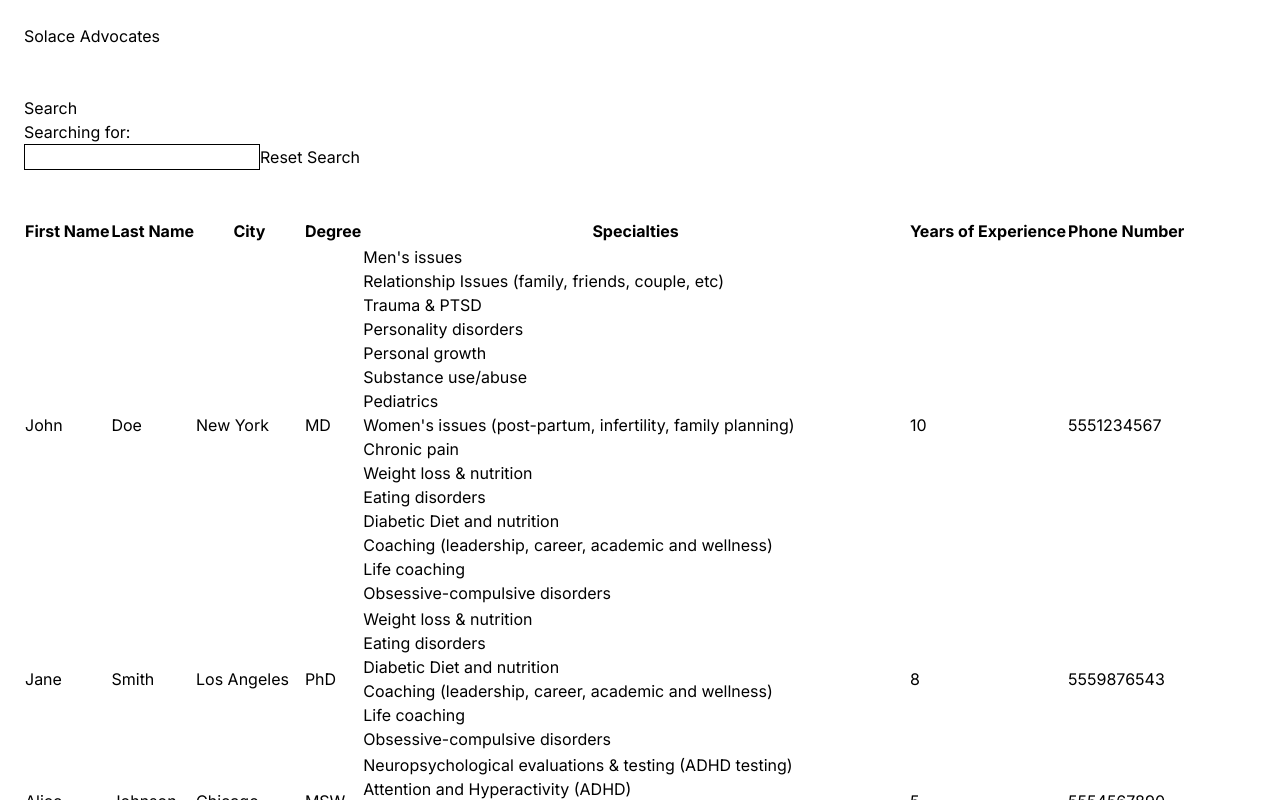
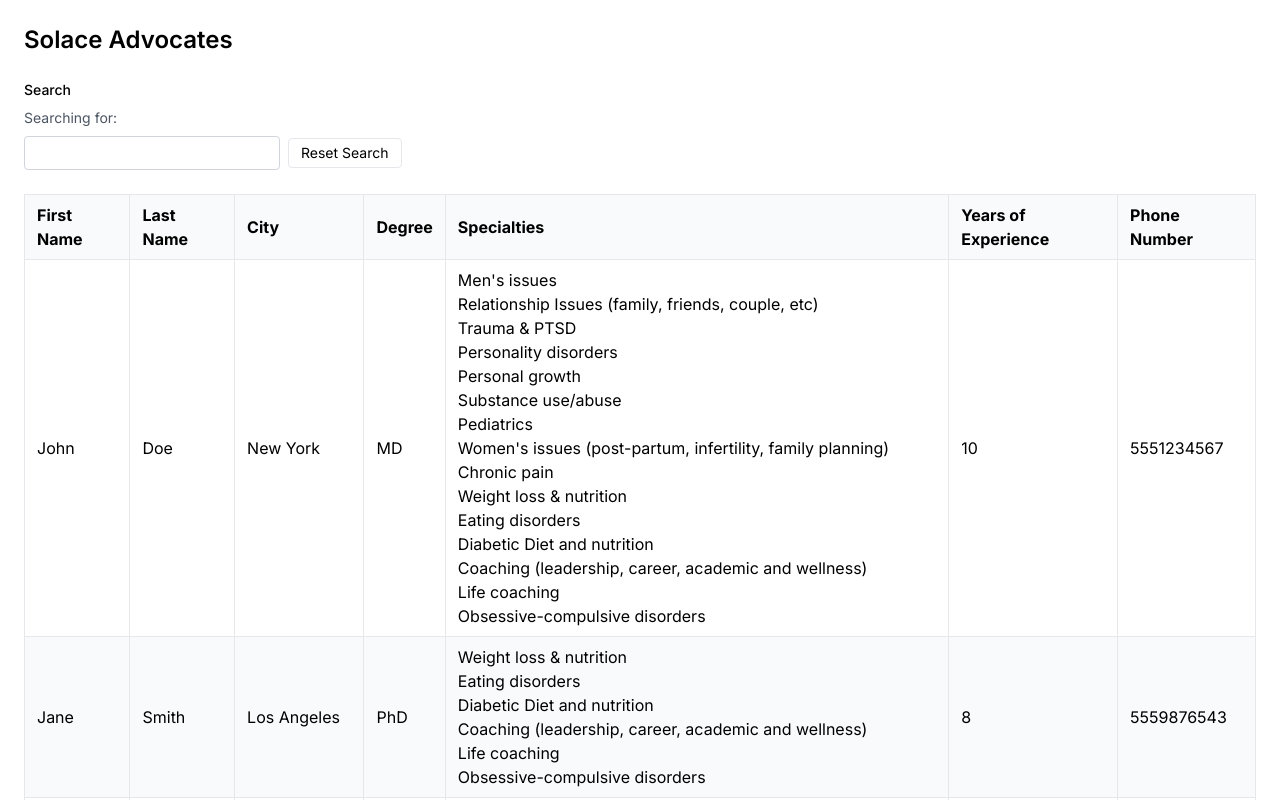
Before and after one commit to sean35mm/solace-test, a Next.js app: page / in a window 1280 px wide. Shown: the top 800 px of the page. Built offline with nearby package versions, Linux system fonts and the light colour scheme.

Commit message:
feat: sensible eslint, gross inline style and DOM fix

```diff
--- a/src/app/page.tsx
+++ b/src/app/page.tsx
@@ -1,91 +1,149 @@
-"use client";
+'use client';
 
-import { useEffect, useState } from "react";
+import { useEffect, useState } from 'react';
+import type { Advocate } from '@/lib/types';
 
 export default function Home() {
-  const [advocates, setAdvocates] = useState([]);
-  const [filteredAdvocates, setFilteredAdvocates] = useState([]);
+  const [advocates, setAdvocates] = useState<Advocate[]>([]);
+  const [filteredAdvocates, setFilteredAdvocates] = useState<Advocate[]>([]);
+  const [query, setQuery] = useState('');
+  const [isLoading, setIsLoading] = useState(true);
+  const [error, setError] = useState<string | null>(null);
 
   useEffect(() => {
-    console.log("fetching advocates...");
-    fetch("/api/advocates").then((response) => {
-      response.json().then((jsonResponse) => {
-        setAdvocates(jsonResponse.data);
-        setFilteredAdvocates(jsonResponse.data);
-      });
-    });
+    let isMounted = true;
+    const load = async () => {
+      try {
+        const response = await fetch('/api/advocates');
+        if (!response.ok) {
+          throw new Error(`Failed to load: ${response.status}`);
+        }
+        const jsonResponse = await response.json();
+        if (!isMounted) return;
+        setAdvocates(jsonResponse.data as Advocate[]);
+        setFilteredAdvocates(jsonResponse.data as Advocate[]);
+        setError(null);
+      } catch (e) {
+        if (!isMounted) return;
+        setError(e instanceof Error ? e.message : 'Unknown error');
+      } finally {
+        if (isMounted) setIsLoading(false);
+      }
+    };
+    load();
+    return () => {
+      isMounted = false;
+    };
   }, []);
 
-  const onChange = (e) => {
+  const onChange = (e: React.ChangeEvent<HTMLInputElement>) => {
     const searchTerm = e.target.value;
-
-    document.getElementById("search-term").innerHTML = searchTerm;
-
-    console.log("filtering advocates...");
-    const filteredAdvocates = advocates.filter((advocate) => {
+    setQuery(searchTerm);
+    const normalized = searchTerm.trim().toLowerCase();
+    if (!normalized) {
+      setFilteredAdvocates(advocates);
+      return;
+    }
+    const next = advocates.filter((advocate) => {
+      const first = advocate.firstName.toLowerCase();
+      const last = advocate.lastName.toLowerCase();
+      const city = advocate.city.toLowerCase();
+      const degree = advocate.degree.toLowerCase();
+      const specialtiesJoined = advocate.specialties.join(' ').toLowerCase();
+      const years = String(advocate.yearsOfExperience);
+      const phone = String(advocate.phoneNumber);
       return (
-        advocate.firstName.includes(searchTerm) ||
-        advocate.lastName.includes(searchTerm) ||
-        advocate.city.includes(searchTerm) ||
-        advocate.degree.includes(searchTerm) ||
-        advocate.specialties.includes(searchTerm) ||
-        advocate.yearsOfExperience.includes(searchTerm)
+        first.includes(normalized) ||
+        last.includes(normalized) ||
+        city.includes(normalized) ||
+        degree.includes(normalized) ||
+        specialtiesJoined.includes(normalized) ||
+        years.includes(normalized) ||
+        phone.includes(normalized)
       );
     });
-
-    setFilteredAdvocates(filteredAdvocates);
+    setFilteredAdvocates(next);
   };
 
   const onClick = () => {
-    console.log(advocates);
+    setQuery('');
     setFilteredAdvocates(advocates);
   };
 
   return (
-    <main style={{ margin: "24px" }}>
-      <h1>Solace Advocates</h1>
-      <br />
-      <br />
-      <div>
-        <p>Search</p>
-        <p>
-          Searching for: <span id="search-term"></span>
+    <main className='m-6'>
+      <h1 className='text-2xl font-semibold'>Solace Advocates</h1>
+      <div className='mt-6 space-y-2'>
+        <label htmlFor='search' className='block text-sm font-medium'>
+          Search
+        </label>
+        <p aria-live='polite' className='text-sm text-gray-600'>
+          Searching for: <span>{query}</span>
         </p>
-        <input style={{ border: "1px solid black" }} onChange={onChange} />
-        <button onClick={onClick}>Reset Search</button>
+        <div className='flex items-center gap-2'>
+          <input
+            id='search'
+            value={query}
+            onChange={onChange}
+            className='border border-gray-300 rounded px-2 py-1 w-64'
+          />
+          <button
+            type='button'
+            onClick={onClick}
+            className='border rounded px-3 py-1 text-sm'
+          >
+            Reset Search
+          </button>
         </div>
-      <br />
-      <br />
-      <table>
-        <thead>
-          <th>First Name</th>
-          <th>Last Name</th>
-          <th>City</th>
-          <th>Degree</th>
-          <th>Specialties</th>
-          <th>Years of Experience</th>
-          <th>Phone Number</th>
+      </div>
+
+      {isLoading && <p className='mt-6 text-gray-600'>Loading advocates…</p>}
+      {error && !isLoading && <p className='mt-6 text-red-600'>{error}</p>}
+      {!isLoading && !error && filteredAdvocates.length === 0 && (
+        <p className='mt-6 text-gray-600'>No results found.</p>
+      )}
+
+      {!isLoading && !error && filteredAdvocates.length > 0 && (
+        <div className='mt-6 overflow-x-auto'>
+          <table className='min-w-full border-collapse'>
+            <thead className='bg-gray-50'>
+              <tr>
+                <th className='text-left px-3 py-2 border'>First Name</th>
+                <th className='text-left px-3 py-2 border'>Last Name</th>
+                <th className='text-left px-3 py-2 border'>City</th>
+                <th className='text-left px-3 py-2 border'>Degree</th>
+                <th className='text-left px-3 py-2 border'>Specialties</th>
+                <th className='text-left px-3 py-2 border'>
+                  Years of Experience
+                </th>
+                <th className='text-left px-3 py-2 border'>Phone Number</th>
+              </tr>
             </thead>
             <tbody>
               {filteredAdvocates.map((advocate) => {
+                const rowKey = `${advocate.firstName}-${advocate.lastName}-${advocate.phoneNumber}`;
                 return (
-              <tr>
-                <td>{advocate.firstName}</td>
-                <td>{advocate.lastName}</td>
-                <td>{advocate.city}</td>
-                <td>{advocate.degree}</td>
-                <td>
+                  <tr key={rowKey} className='odd:bg-white even:bg-gray-50'>
+                    <td className='px-3 py-2 border'>{advocate.firstName}</td>
+                    <td className='px-3 py-2 border'>{advocate.lastName}</td>
+                    <td className='px-3 py-2 border'>{advocate.city}</td>
+                    <td className='px-3 py-2 border'>{advocate.degree}</td>
+                    <td className='px-3 py-2 border'>
                       {advocate.specialties.map((s) => (
-                    <div>{s}</div>
+                        <div key={s}>{s}</div>
                       ))}
                     </td>
-                <td>{advocate.yearsOfExperience}</td>
-                <td>{advocate.phoneNumber}</td>
+                    <td className='px-3 py-2 border'>
+                      {advocate.yearsOfExperience}
+                    </td>
+                    <td className='px-3 py-2 border'>{advocate.phoneNumber}</td>
                   </tr>
                 );
               })}
             </tbody>
           </table>
+        </div>
+      )}
     </main>
   );
 }
--- /dev/null
+++ b/src/lib/types.ts
@@ -0,0 +1,9 @@
+export type Advocate = {
+  firstName: string;
+  lastName: string;
+  city: string;
+  degree: string;
+  specialties: string[];
+  yearsOfExperience: number;
+  phoneNumber: number;
+};
```
Also changed, not shown: .eslintrc.json, 1 other file (tests, documents, lock files or other folders). Lines whose indentation alone changed are shown as unchanged.
